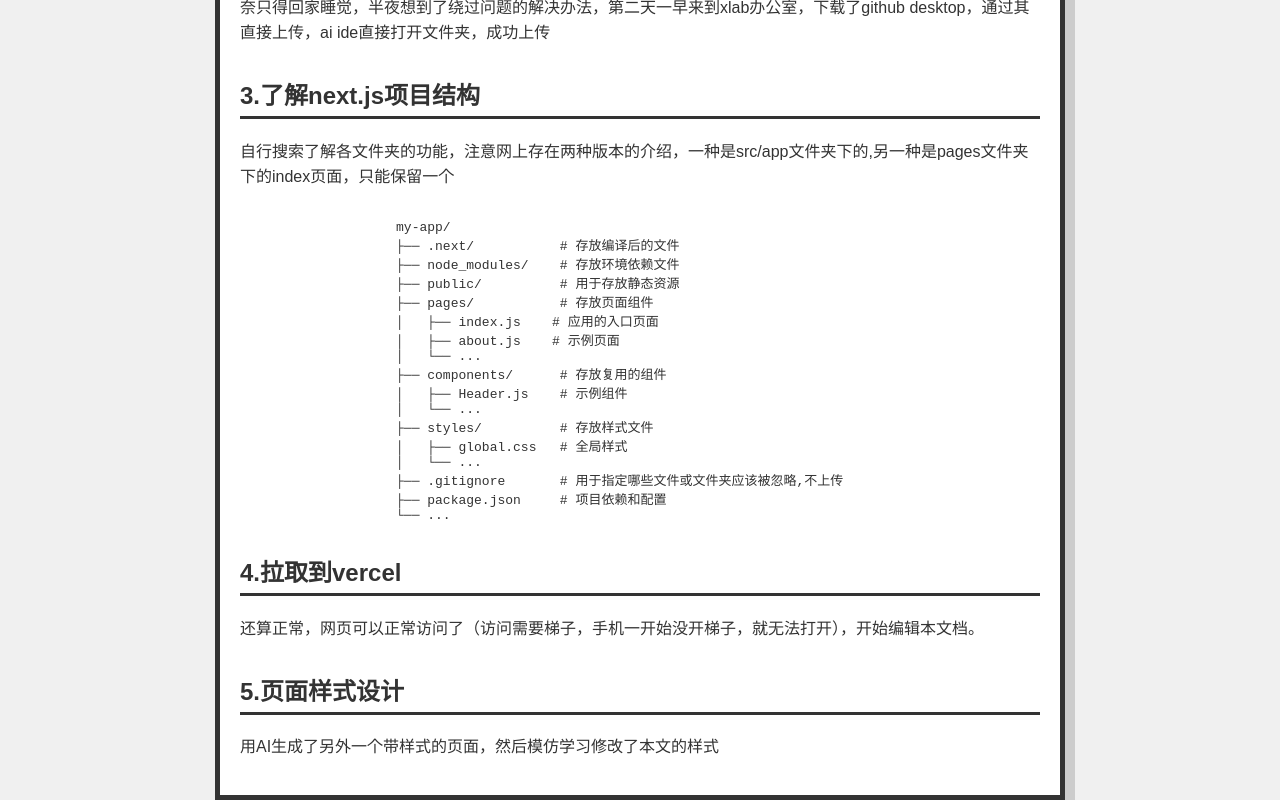
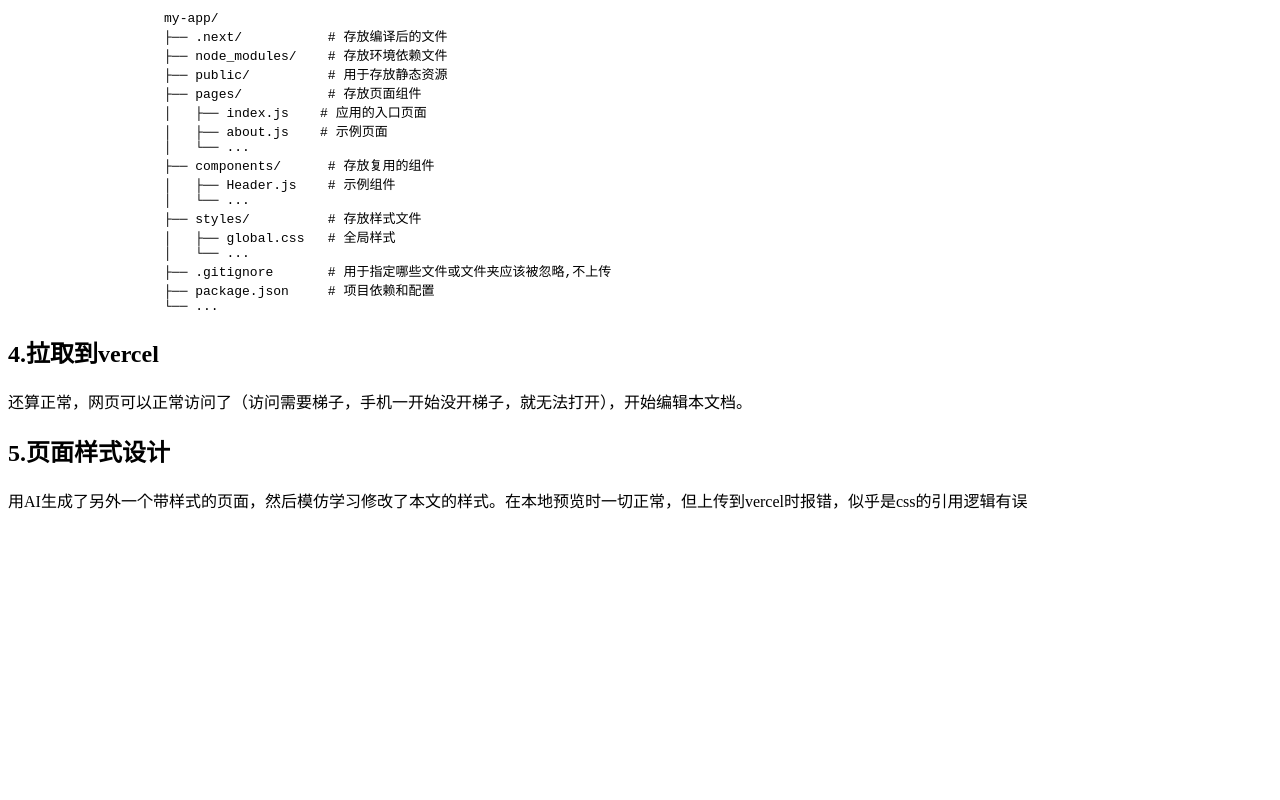
Before and after one commit to Suanran/Learn, a Next.js app: page / in a window 1280 px wide. Shown: the part 523-1323 px from the top of the page. After the commit the page ends 1051 px from the top, so only its background shows below. Built offline with nearby package versions, Linux system fonts and the light colour scheme.

Commit message:
Update index.js

```diff
--- a/src/pages/index.js
+++ b/src/pages/index.js
@@ -1,8 +1,8 @@
 // pages/index.js
-import '../styles/prompt.css';
+//import '../styles/prompt.css';
 export default function Home() {
     return (
-        <div className="container">
+        <div>
             <h1>Hello, Next.js!</h1>
 
             <h2>前言</h2>
@@ -43,7 +43,7 @@ export default function Home() {
             <p>还算正常，网页可以正常访问了（访问需要梯子，手机一开始没开梯子，就无法打开），开始编辑本文档。</p>
 
             <h2>5.页面样式设计</h2>
-            <p>用AI生成了另外一个带样式的页面，然后模仿学习修改了本文的样式</p>
+            <p>用AI生成了另外一个带样式的页面，然后模仿学习修改了本文的样式。在本地预览时一切正常，但上传到vercel时报错，似乎是css的引用逻辑有误</p>
 
         </div>
     );
```
